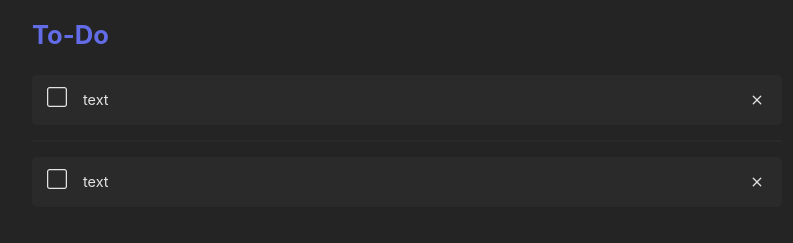
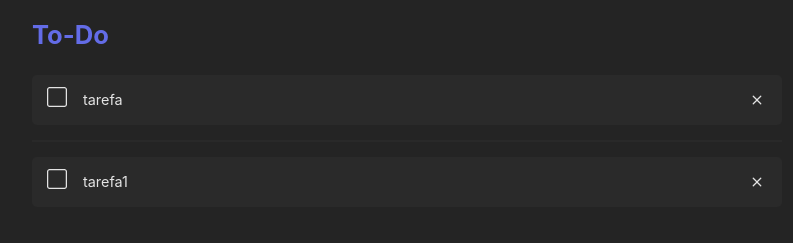
Before and after one commit to Netogt/To-Do-List, a React (Vite) app: page / in a window 1280 px wide. Shown: the top 243 px of the page, without its empty margins (233-1026 px from the left). Built offline with nearby package versions, Linux system fonts and the light colour scheme.

Commit message:
agora as tarefas do context são exibidas na tela cada uma em sua lista especifica

```diff
--- a/src/components/BodyList.tsx
+++ b/src/components/BodyList.tsx
@@ -1,13 +1,12 @@
-import { useTaskContext } from "../context/TaskContext"
 import List from "./List"
 
 export default function BodyList(){
 
     return(
         <main className="bodyList">
-            <List></List>
+            <List typeList="unChecked"></List>
             <hr />
-            <List></List>
+            <List typeList="checked"></List>
         </main>
     )
 }
--- a/src/components/List.tsx
+++ b/src/components/List.tsx
@@ -1,9 +1,34 @@
+import { useEffect, useState } from "react"
+import { useTaskContext } from "../context/TaskContext.tsx"
+import { dataType } from "../interfaces.ts"
 import Task from "./Task.tsx"
+interface ListProps {
+    typeList: string
+}
+export default function List({ typeList }: ListProps) {
+    const { task } = useTaskContext()
+    const [list, setList] = useState([] as dataType[])
 
-export default function List() {
+    useEffect(() => {
+        if (typeList == "checked") {
+            setList(task.filter(t => t.checked == true))
+        } else{
+            setList(task.filter(t => t.checked == false))
+        }
+    }, [])
+    if(list.length == 0) return
     return (
         <ul className="list">
-           <Task/>
+            {
+                list.map( li =>
+                    <Task
+                        key={li.id}
+                        id={li.id}
+                        text={li.text}
+                        checked={li.checked}
+                    />
+                )
+            }
         </ul>
     )
 }
--- a/src/components/Task.tsx
+++ b/src/components/Task.tsx
@@ -1,6 +1,6 @@
 import { useState } from "react"
-
-export default function Task() {
+import { dataType } from "../interfaces.ts"
+export default function Task({id, text, checked}: dataType) {
     const [check, setCheck] = useState<boolean>(false)
 
     return (
@@ -9,7 +9,7 @@ export default function Task() {
                 {check == false ? <UnCheck /> : <Check />}
             </span>
             <div>
-                <p style={check == true ? { textDecoration: "line-through" } : { textDecoration: "none" }}>text</p>
+                <p style={check == true ? { textDecoration: "line-through" } : { textDecoration: "none" }}>{text}</p>
             </div>
             <svg  xmlns="http://www.w3.org/2000/svg" fill="currentColor" viewBox="0 0 16 16">
                 <path d="M4.646 4.646a.5.5 0 0 1 .708 0L8 7.293l2.646-2.647a.5.5 0 0 1 .708.708L8.707 8l2.647 2.646a.5.5 0 0 1-.708.708L8 8.707l-2.646 2.647a.5.5 0 0 1-.708-.708L7.293 8 4.646 5.354a.5.5 0 0 1 0-.708" />
--- a/src/context/TaskContext.tsx
+++ b/src/context/TaskContext.tsx
@@ -1,13 +1,9 @@
 import { createContext, useContext, ReactNode, useState } from "react";
-
+import { dataType } from "../interfaces";
 interface TaskContextProps {
     children: ReactNode
 }
-interface dataType{
-    id: number,
-    text: string,
-    checked: boolean
-}
+
 interface contextType{
     task: dataType[],
     setTask: (data: dataType[]) => void
@@ -23,7 +19,7 @@ export function TaskContext({ children }: TaskContextProps) {
         },
         {
             id: 2,
-            text: "tarefa",
+            text: "tarefa1",
             checked: true
         }
     ])
--- /dev/null
+++ b/src/interfaces.ts
@@ -0,0 +1,5 @@
+export interface dataType{
+    id: number,
+    text: string,
+    checked: boolean
+}
```
